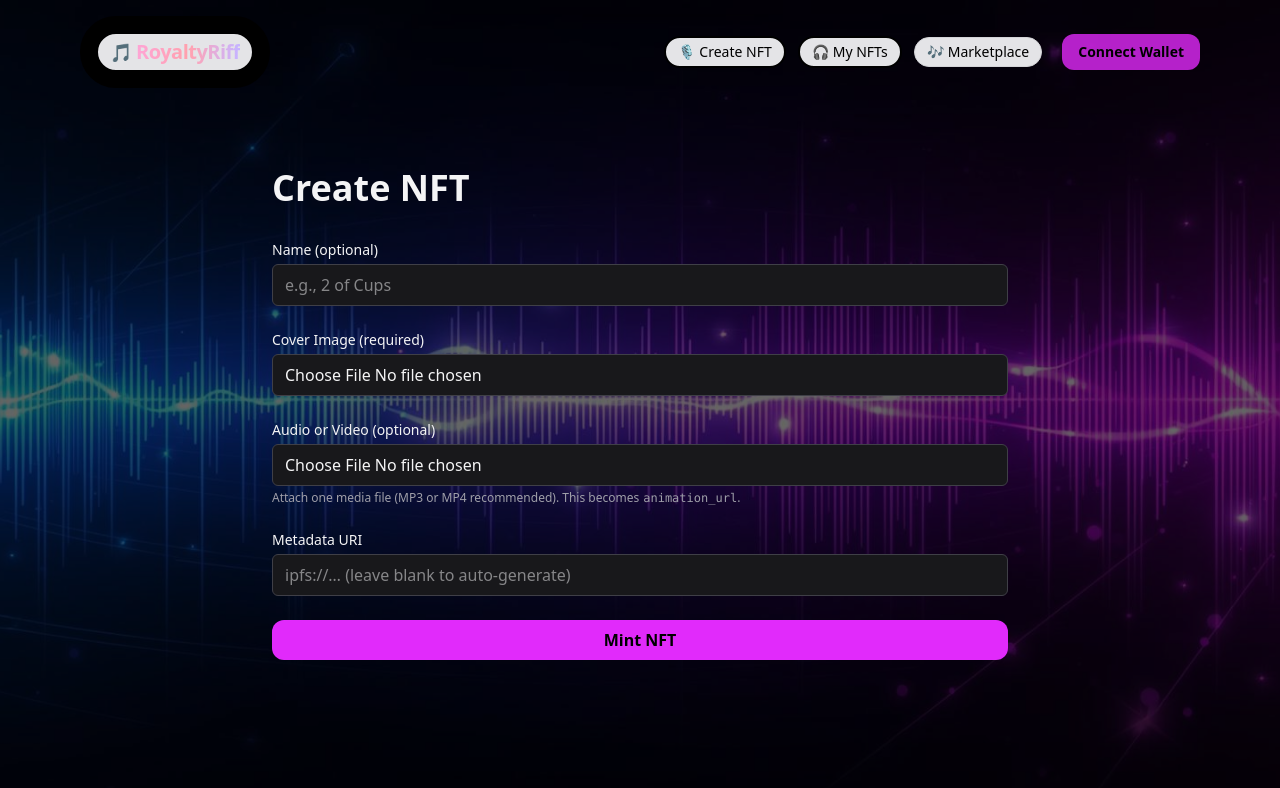
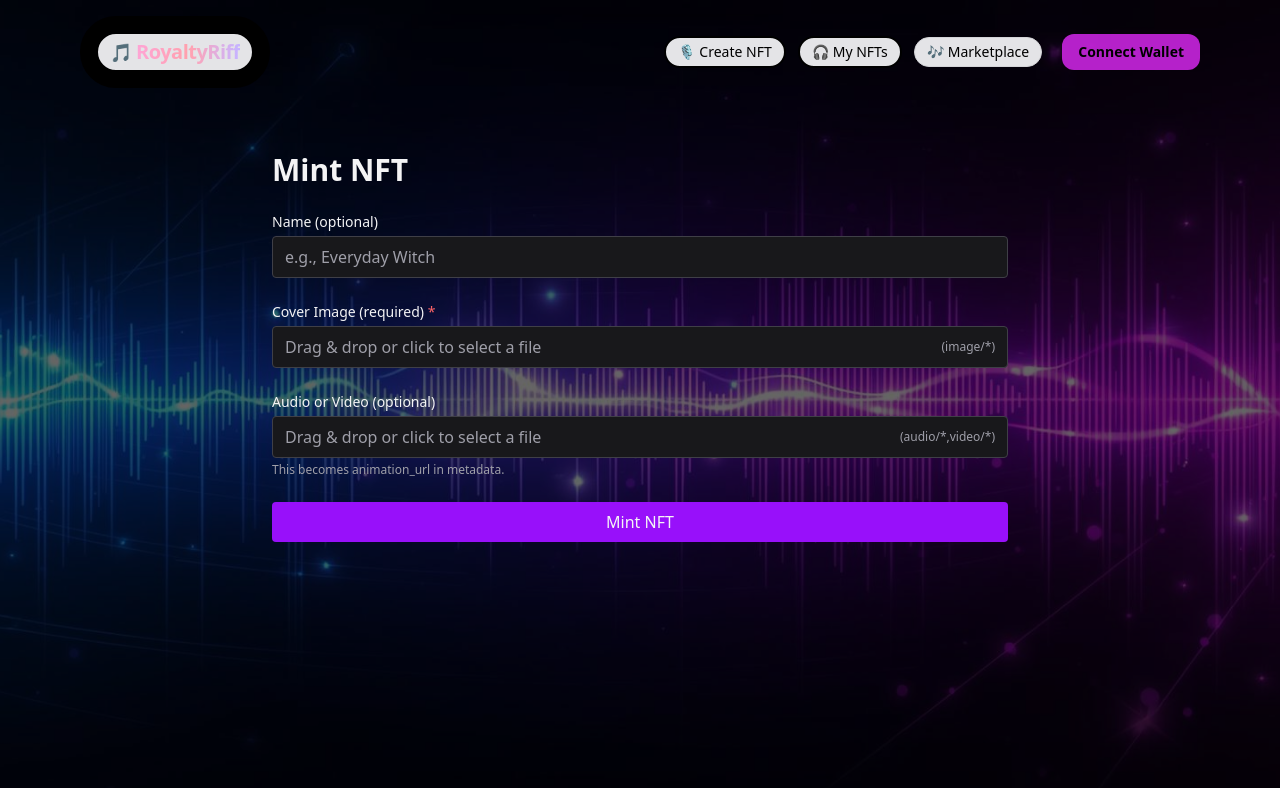
Before and after one commit to Jenniferhagar/creator-royalty-marketplace, a Next.js app in the folder frontend/: page /create in a window 1280 px wide. Shown: the top 788 px of the page. Built offline with nearby package versions, Linux system fonts and the light colour scheme.

Commit message:
Working baseline: mint, My NFTs, and marketplace listing/display (duplicates still possible)

```diff
--- a/frontend/app/create/page.tsx
+++ b/frontend/app/create/page.tsx
@@ -1,70 +1,152 @@
 "use client";
-import React, { useState } from "react";
+
+import React, { useMemo, useRef, useState } from "react";
 import { ethers } from "ethers";
 import CreatorNFT from "../../constants/abi/CreatorNFT.json";
-import { NFT_ADDRESS } from "../../constants/index.js";
+import { NFT_ADDRESS } from "../../constants";
 
+function ipfsToHttp(uri?: string) {
+    if (!uri) return "";
+    return uri.startsWith("ipfs://")
+        ? `https://ipfs.io/ipfs/${uri.replace("ipfs://", "")}`
+        : uri;
+}
+
+type MintResult = {
+    tokenId?: string;
+    txHash?: string;
+    tokenURI?: string;
+    imageURI?: string;
+    animationURI?: string;
+};
+
+// A field that LOOKS like a text input, but accepts files (click or drag & drop)
+function FileField({
+    label,
+    required = false,
+    accept,
+    file,
+    setFile,
+    help,
+}: {
+    label: string;
+    required?: boolean;
+    accept: string;
+    file: File | null;
+    setFile: (f: File | null) => void;
+    help?: string;
+}) {
+    const ref = useRef<HTMLInputElement | null>(null);
+    const [drag, setDrag] = useState(false);
+
+    return (
+        <div>
+            <label className="block text-sm mb-1">
+                {label} {required && <span className="text-red-400">*</span>}
+            </label>
+
+            {/* Hidden native input, so we don't see any browser 'Choose File' button */}
+            <input
+                ref={ref}
+                type="file"
+                accept={accept}
+                className="sr-only"
+                onChange={(e) => setFile(e.target.files?.[0] ?? null)}
+            />
+
+            {/* Faux input field (clickable, focusable, supports drag & drop) */}
+            <div
+                role="button"
+                tabIndex={0}
+                onClick={() => ref.current?.click()}
+                onKeyDown={(e) => {
+                    if (e.key === "Enter" || e.key === " ") ref.current?.click();
+                }}
+                onDragOver={(e) => {
+                    e.preventDefault();
+                    setDrag(true);
+                }}
+                onDragLeave={() => setDrag(false)}
+                onDrop={(e) => {
+                    e.preventDefault();
+                    setDrag(false);
+                    const f = e.dataTransfer.files?.[0];
+                    if (f) setFile(f);
+                }}
+                className={`w-full px-3 py-2 rounded border bg-zinc-900 text-white
+          placeholder-zinc-400 border-zinc-700 focus:outline-none
+          focus:ring-2 focus:ring-purple-500 transition
+          ${drag ? "ring-2 ring-purple-500 border-purple-500" : ""}`}
+            >
+                <div className="flex items-center justify-between">
+                    <span className={`truncate ${file ? "text-white" : "text-zinc-400"}`}>
+                        {file ? file.name : "Drag & drop or click to select a file"}
+                    </span>
+                    <span className="text-xs text-zinc-400 ml-3">({accept})</span>
+                </div>
+            </div>
+
+            {help && <p className="mt-1 text-xs text-zinc-400">{help}</p>}
+        </div>
+    );
+}
 
 export default function CreatePage() {
     const [name, setName] = useState("");
-    const [imageFile, setImageFile] = useState<File | null>(null);   // required
-    const [mediaFile, setMediaFile] = useState<File | null>(null);   // optional (audio OR video)
-    const [uri, setUri] = useState("");                              // optional override
+    const [imageFile, setImageFile] = useState<File | null>(null);
+    const [mediaFile, setMediaFile] = useState<File | null>(null);
     const [status, setStatus] = useState("");
+    const [busy, setBusy] = useState(false);
+    const [result, setResult] = useState<MintResult | null>(null);
+
+    const imagePreview = useMemo(
+        () => (imageFile ? URL.createObjectURL(imageFile) : ""),
+        [imageFile]
+    );
+    const mediaPreview = useMemo(
+        () => (mediaFile ? URL.createObjectURL(mediaFile) : ""),
+        [mediaFile]
+    );
 
     async function handleMint(e: React.FormEvent) {
         e.preventDefault();
-        setStatus("Minting…");
+        if (busy) return;
+
+        setResult(null);
+        setBusy(true);
+        setStatus("Uploading to IPFS…");
 
         try {
-            // 1) If the user didn’t provide a Metadata URI, build one by uploading to /api/ipfs
-            let tokenURI = uri.trim();
-
-            if (!tokenURI) {
             if (!imageFile) {
-                    setStatus("❌ Please choose a cover image first.");
+                setStatus("❌ Please select a cover image.");
+                setBusy(false);
                 return;
             }
 
-                setStatus("Uploading to IPFS…");
-
+            // 1) Upload to your Pinata route
             const form = new FormData();
             form.append("title", name || "Untitled");
             form.append("description", name ? `NFT: ${name}` : "");
-                form.append("file", imageFile);               // required image
-                if (mediaFile) form.append("media", mediaFile); // optional audio OR video
+            form.append("file", imageFile);
+            if (mediaFile) form.append("media", mediaFile);
 
-                const res = await fetch("/api/ipfs", { method: "POST", body: form });
-                const txt = await res.text();
-                console.log("Raw response from /api/ipfs:", txt);
+            const up = await fetch("/api/ipfs", { method: "POST", body: form });
+            const data = await up.json();
+            if (!up.ok) throw new Error(data?.error || "Upload failed");
+            const { tokenURI, imageURI, animationURI } = data as {
+                tokenURI: string;
+                imageURI: string;
+                animationURI?: string;
+            };
 
-                let data;
-                try {
-                    data = JSON.parse(txt);
-                } catch {
-                    throw new Error("Server did not return JSON. See console log above.");
-                }
-
-
-                if (!res.ok) {
-                    throw new Error(data?.error || "Upload failed");
-                }
-
-                tokenURI = data.tokenURI; // ipfs://...
-                setUri(tokenURI);         // show it in the field (optional)
-            }
-
-            // 2) Mint on-chain
+            // 2) Connect & mint
             setStatus("Connecting wallet…");
             const { ethereum } = window as any;
-            if (!ethereum) {
-                setStatus("❌ MetaMask not found.");
-                return;
-            }
+            if (!ethereum) throw new Error("MetaMask not found.");
             const provider = new ethers.providers.Web3Provider(ethereum, "any");
             await provider.send("eth_requestAccounts", []);
+            await provider.getNetwork(); // stabilizes connection after tx
             const signer = provider.getSigner();
-            const from = await signer.getAddress();
 
             const contract = new ethers.Contract(
                 NFT_ADDRESS,
@@ -72,101 +154,127 @@ export default function CreatePage() {
                 signer
             );
 
-
             setStatus("Sending transaction…");
-            const tx = await (contract as any).mintNFT(from, tokenURI);
+            const tx = await contract.mintNFT(await signer.getAddress(), tokenURI);
             const receipt = await tx.wait();
 
-            // Try to pull tokenId from Transfer event (nice-to-have)
-            let tokenId: string | null = null;
+            // 3) Extract tokenId from Transfer event
+            let tokenId: string | undefined;
             for (const log of receipt.logs) {
                 try {
                     const parsed = contract.interface.parseLog(log);
-                    if (parsed.name === "Transfer") {
+                    if (parsed?.name === "Transfer") {
                         tokenId = parsed.args.tokenId.toString();
                         break;
                     }
                 } catch { }
             }
 
-            setStatus(
-                tokenId
-                    ? `✅ NFT #${tokenId} minted! Tx: ${tx.hash}`
-                    : `✅ NFT minted! Tx: ${tx.hash}`
-            );
+            setResult({ tokenId, txHash: tx.hash, tokenURI, imageURI, animationURI });
+            setStatus("✅ NFT minted!");
         } catch (err: any) {
             console.error(err);
             setStatus(`❌ Error: ${err?.message || String(err)}`);
+        } finally {
+            setBusy(false);
         }
     }
 
     return (
-        <main className="mx-auto max-w-3xl px-4 py-16">
-            <h1 className="text-4xl font-bold mb-8">Create NFT</h1>
+        <main className="mx-auto max-w-3xl px-4 py-12">
+            <h1 className="text-3xl font-bold mb-6">Mint NFT</h1>
 
             <form onSubmit={handleMint} className="space-y-6">
                 {/* Name */}
                 <div>
                     <label className="block text-sm mb-1">Name (optional)</label>
                     <input
+                        type="text"
                         value={name}
                         onChange={(e) => setName(e.target.value)}
-                        className="w-full px-3 py-2 rounded-md bg-zinc-900 border border-zinc-700 focus:outline-none focus:ring-2 focus:ring-fuchsia-500"
-                        placeholder="e.g., 2 of Cups"
+                        className="w-full px-3 py-2 rounded bg-zinc-900 text-white placeholder-zinc-400 border border-zinc-700 focus:outline-none focus:ring-2 focus:ring-purple-500"
+                        placeholder="e.g., Everyday Witch"
                     />
                 </div>
 
                 {/* Cover image (required) */}
-                <div>
-                    <label className="block text-sm mb-1">Cover Image (required)</label>
-                    <input
-                        type="file"
+                <FileField
+                    label="Cover Image (required)"
+                    required
                     accept="image/*"
-                        onChange={(e) =>
-                            setImageFile((e.target as HTMLInputElement).files?.[0] || null)
-                        }
-                        className="w-full px-3 py-2 rounded-md bg-zinc-900 border border-zinc-700 focus:outline-none focus:ring-2 focus:ring-fuchsia-500"
-                        required
+                    file={imageFile}
+                    setFile={setImageFile}
                 />
-                </div>
 
-                {/* Unified media (audio OR video, optional) */}
-                <div>
-                    <label className="block text-sm mb-1">Audio or Video (optional)</label>
-                    <input
-                        type="file"
+                {imagePreview && (
+                    <img
+                        src={imagePreview}
+                        alt="Preview"
+                        className="mt-2 h-40 w-full object-cover rounded"
+                    />
+                )}
+
+                {/* Audio/Video (optional) */}
+                <FileField
+                    label="Audio or Video (optional)"
                     accept="audio/*,video/*"
-                        onChange={(e) =>
-                            setMediaFile((e.target as HTMLInputElement).files?.[0] || null)
-                        }
-                        className="w-full px-3 py-2 rounded-md bg-zinc-900 border border-zinc-700 focus:outline-none focus:ring-2 focus:ring-fuchsia-500"
+                    file={mediaFile}
+                    setFile={setMediaFile}
+                    help="This becomes animation_url in metadata."
                 />
-                    <p className="mt-1 text-xs text-zinc-400">
-                        Attach one media file (MP3 or MP4 recommended). This becomes
-                        <code className="ml-1">animation_url</code>.
-                    </p>
-                </div>
 
-                {/* Metadata URI (optional override) */}
-                <div>
-                    <label className="block text-sm mb-1">Metadata URI</label>
-                    <input
-                        value={uri}
-                        onChange={(e) => setUri(e.target.value)}
-                        className="w-full px-3 py-2 rounded-md bg-zinc-900 border border-zinc-700 focus:outline-none focus:ring-2 focus:ring-fuchsia-500"
-                        placeholder="ipfs://… (leave blank to auto-generate)"
-                    />
-                </div>
+                {mediaPreview && (
+                    <audio controls src={mediaPreview} className="mt-2 w-full" />
+                )}
 
                 <button
                     type="submit"
-                    className="w-full rounded-xl px-4 py-2 bg-fuchsia-500 hover:bg-fuchsia-400 text-black font-semibold transition"
+                    disabled={busy}
+                    className={`w-full rounded px-4 py-2 ${busy
+                        ? "bg-purple-700/60 cursor-not-allowed"
+                        : "bg-purple-600 hover:bg-purple-700"
+                        }`}
                 >
-                    Mint NFT
+                    {busy ? "Working…" : "Mint NFT"}
                 </button>
             </form>
 
-            {status && <p className="mt-4 text-sm text-zinc-300">{status}</p>}
+            {status && <p className="mt-4 text-sm text-zinc-200">{status}</p>}
+
+            {result && (
+                <div className="mt-6 rounded-xl border border-white/10 bg-zinc-900/60 p-4 text-sm">
+                    <div className="font-semibold mb-2">Mint Result</div>
+                    {result.tokenId && (
+                        <div>
+                            Token ID: <span className="font-mono">#{result.tokenId}</span>
+                        </div>
+                    )}
+                    {result.txHash && (
+                        <div className="mt-1 break-all">
+                            Tx Hash: <span className="font-mono">{result.txHash}</span>
+                        </div>
+                    )}
+                    {result.tokenURI && (
+                        <div className="mt-1 break-all">
+                            tokenURI: <span className="font-mono">{result.tokenURI}</span>
+                        </div>
+                    )}
+                    {result.imageURI && (
+                        <img
+                            src={ipfsToHttp(result.imageURI)}
+                            alt="Minted NFT"
+                            className="mt-3 h-32 rounded"
+                        />
+                    )}
+                    {result.animationURI && (
+                        <audio
+                            controls
+                            src={ipfsToHttp(result.animationURI)}
+                            className="mt-3 w-full"
+                        />
+                    )}
+                </div>
+            )}
         </main>
     );
 }
```
Also changed, not shown: frontend/app/marketplace/page.tsx (+110 -56 lines), frontend/app/my/page.tsx (+40 -32 lines). Lines whose indentation alone changed are shown as unchanged.
